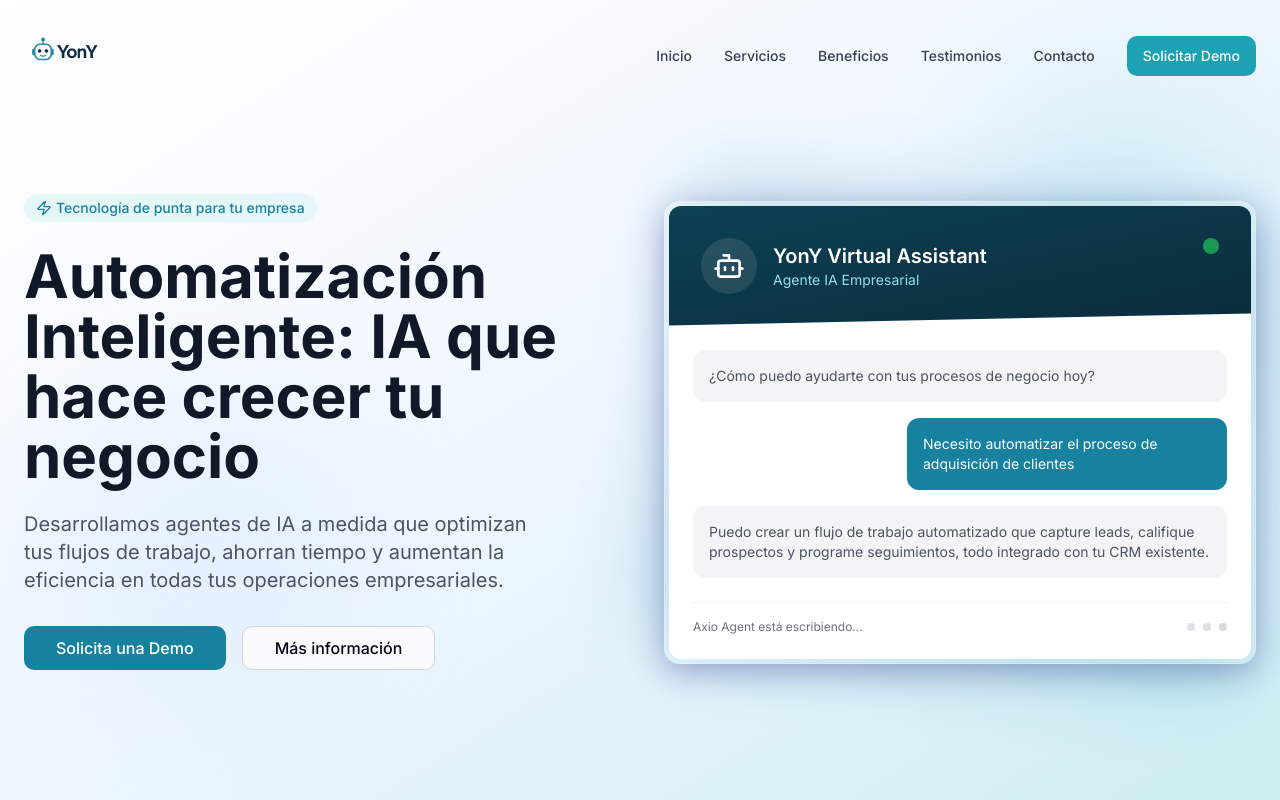
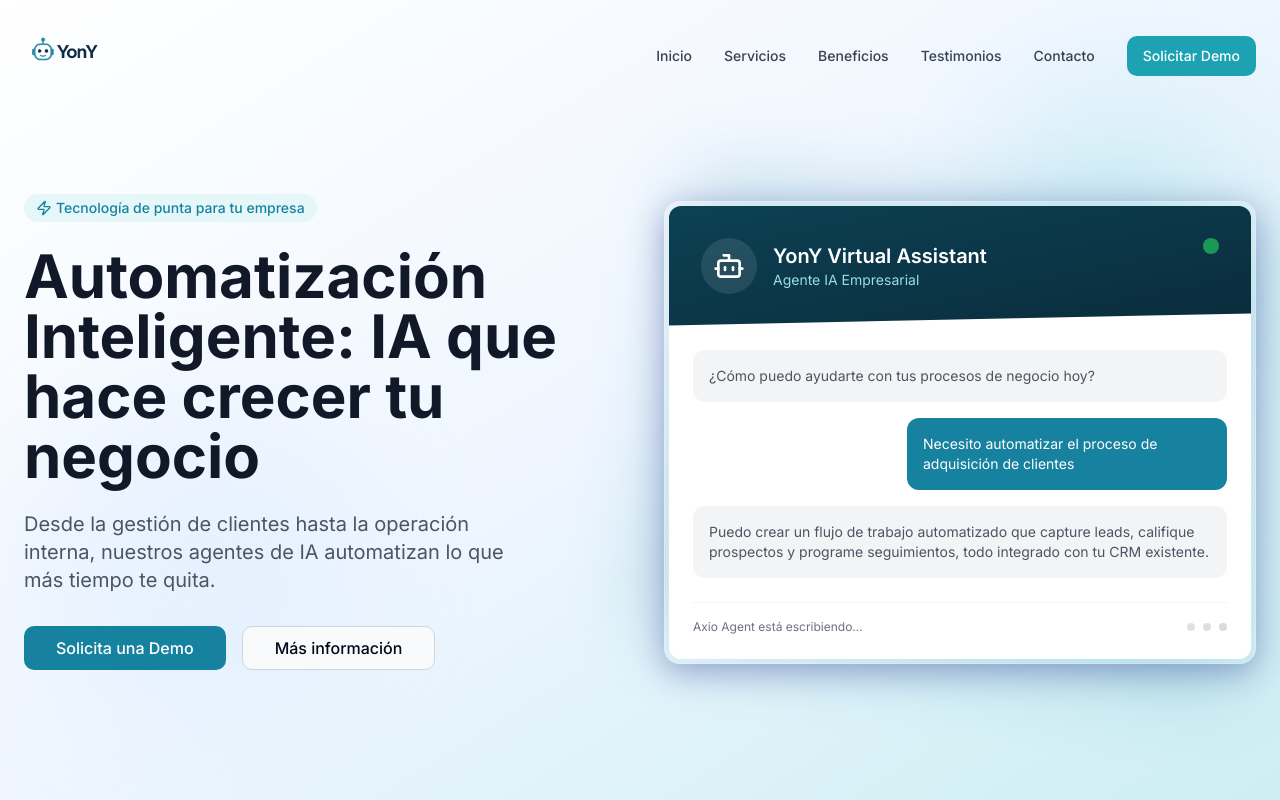
Before and after one commit to danielmedinac22/axio-lab-automation-hub, a React (Vite) app: page / in a window 1280 px wide. Shown: the top 800 px of the page. Built offline with nearby package versions, Linux system fonts and the light colour scheme.

Commit message:
Visual edit in Lovable
Edited UI in Lovable

```diff
--- a/src/components/sections/hero-section.tsx
+++ b/src/components/sections/hero-section.tsx
@@ -22,13 +22,12 @@ export function HeroSection() {
             </RevealOnScroll>
 
             <RevealOnScroll delay={100}>
-              <h1 className="text-4xl md:text-5xl lg:text-6xl font-bold leading-tight text-gray-900 mb-6">Automatización Inteligente: IA que hace crecer tu negocio</h1>
+              <h1 className="text-4xl lg:text-6xl font-bold leading-tight text-gray-900 mb-6 md:text-3xl">Automatización Inteligente:
+IA que hace crecer tu negocio</h1>
             </RevealOnScroll>
 
             <RevealOnScroll delay={200}>
-              <p className="text-lg md:text-xl text-gray-600 mb-8 max-w-lg">
-                Desarrollamos agentes de IA a medida que optimizan tus flujos de trabajo, ahorran tiempo y aumentan la eficiencia en todas tus operaciones empresariales.
-              </p>
+              <p className="text-lg md:text-xl text-gray-600 mb-8 max-w-lg">Desde la gestión de clientes hasta la operación interna, nuestros agentes de IA automatizan lo que más tiempo te quita.</p>
             </RevealOnScroll>
 
             <RevealOnScroll delay={300}>
```
